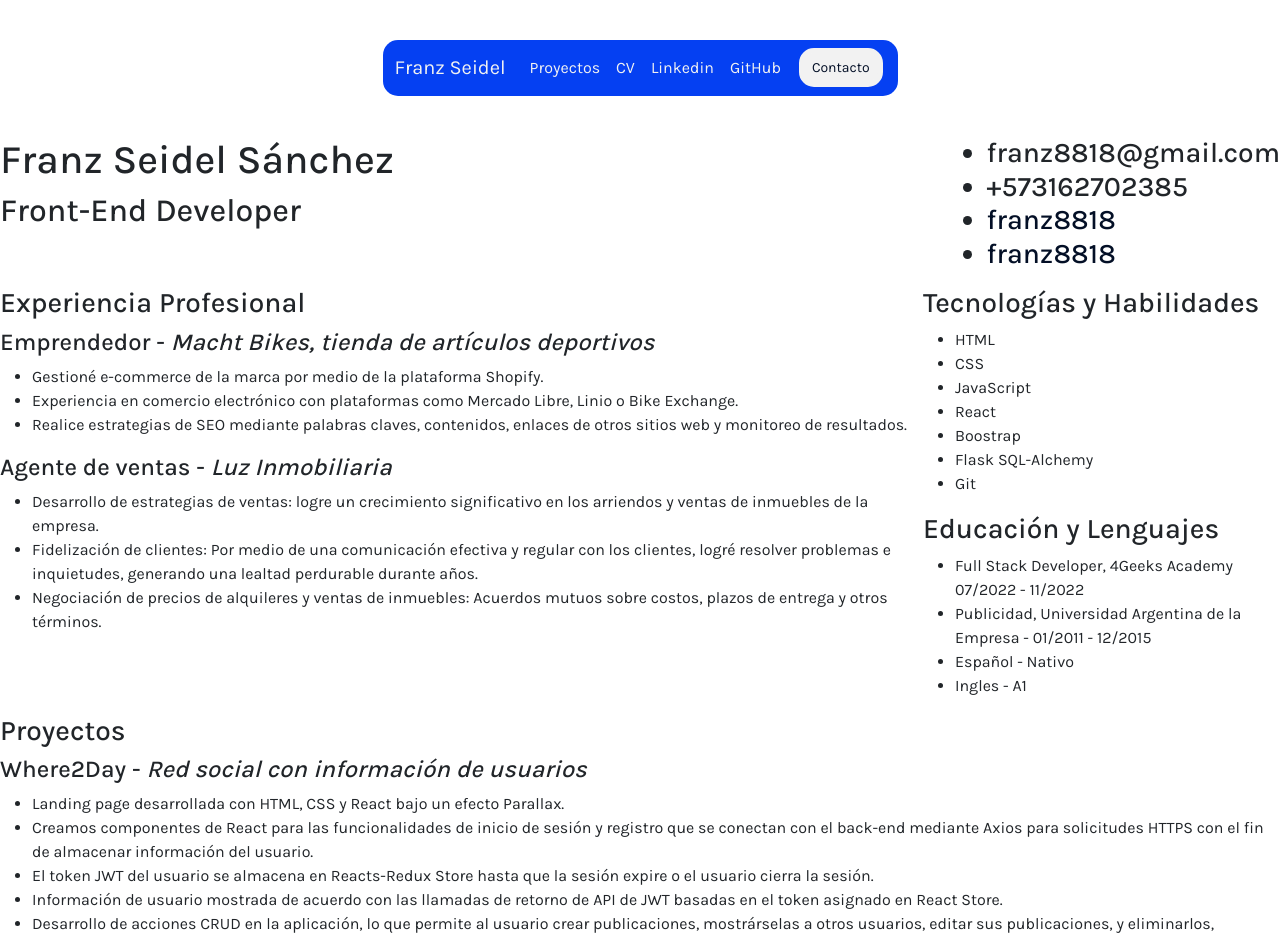
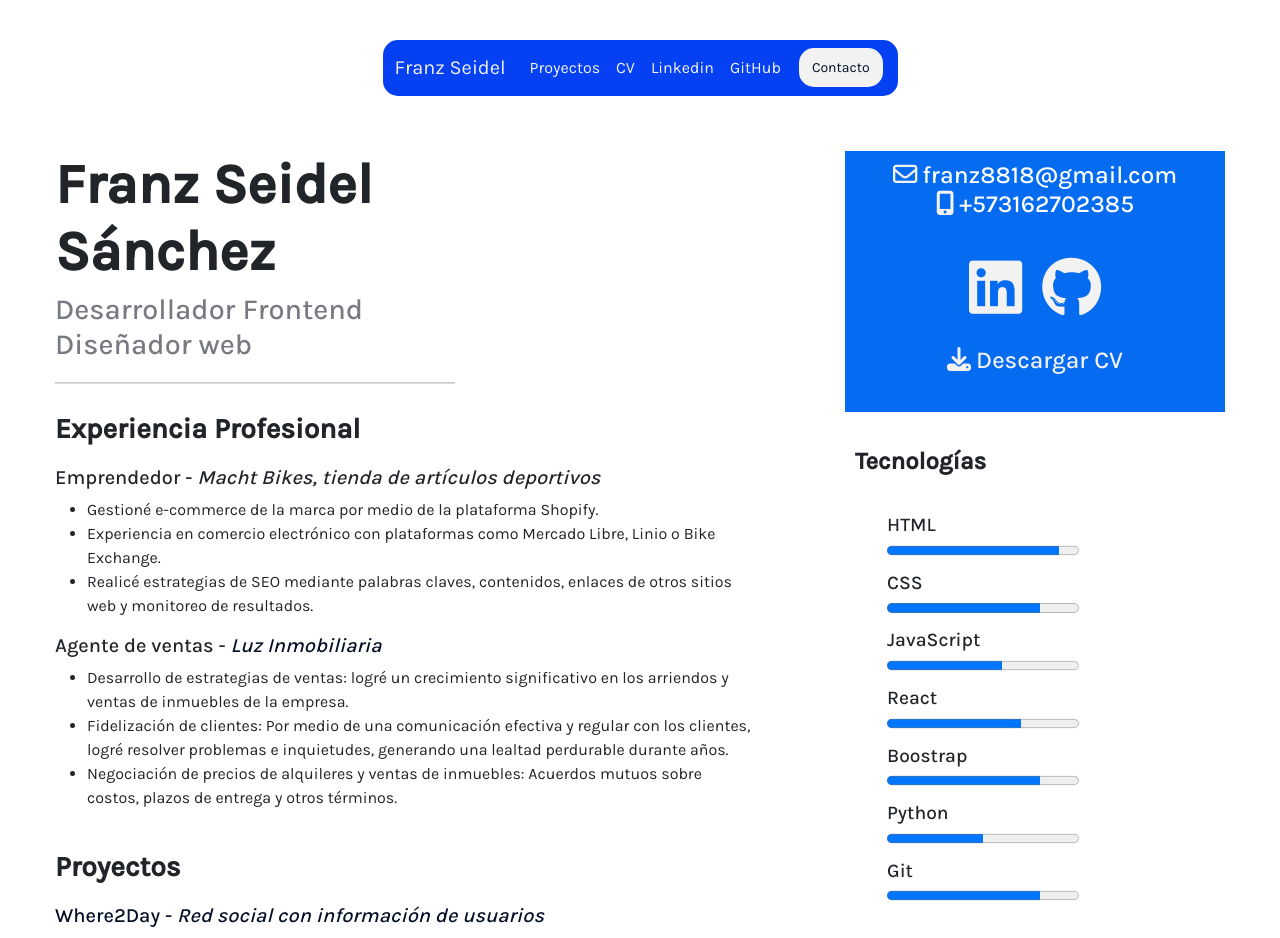
Before and after one commit to franz8818/Portfolio, a React (Vite) app: page /cv in a window 1280 px wide. Shown: the top 938 px of the page. Built offline with nearby package versions, Linux system fonts and the light colour scheme.

Commit message:
CV casi copmpleto, estamos cerca

```diff
--- a/index.html
+++ b/index.html
@@ -8,8 +8,9 @@
     <meta name="description" content="Portafolio de desarrollo web de Franz Seidel" />
     <meta name="keywords" content="HTML, CSS, JavaScript, Boostrap, React, Git, Vite" />
     <title>Franz Seidel</title>
-    <!-- Icono personalizado - Favicon -->
+    <!-- Iconos personalizado - Favicon & font-awesome -->
     <link rel="icon" type="image/x-icon" href="src/assets/code-slash.svg">
+    <link rel="stylesheet" href="https://cdnjs.cloudflare.com/ajax/libs/font-awesome/6.4.2/css/all.min.css" integrity="sha512-z3gLpd7yknf1YoNbCzqRKc4qyor8gaKU1qmn+CShxbuBusANI9QpRohGBreCFkKxLhei6S9CQXFEbbKuqLg0DA==" crossorigin="anonymous" referrerpolicy="no-referrer" />
     <!-- Boostrap -->
     <link href="https://cdn.jsdelivr.net/npm/bootstrap@5.3.2/dist/css/bootstrap.min.css" rel="stylesheet" integrity="sha384-T3c6CoIi6uLrA9TneNEoa7RxnatzjcDSCmG1MXxSR1GAsXEV/Dwwykc2MPK8M2HN" crossorigin="anonymous">
     <!-- Google Fonts -->
--- a/src/App.jsx
+++ b/src/App.jsx
@@ -1,5 +1,3 @@
-import { useState } from 'react'
-
 function App() {
   return (
     <>
--- a/src/components/cv.jsx
+++ b/src/components/cv.jsx
@@ -1,95 +1,114 @@
+function Cv() {
 
-function Cv (){
+    const contactoStyles = {
+        fontSize: '3.8em',
+        background: 'var(--bluer-)',
+        color: 'white',
+        padding: '10px 10px 30px',
+    };
+
+    const iconStyles = {
+        display: 'flex',
+        flexDirection: 'row',
+        gap: '20px',
+        justifyContent: 'center',  // Centra horizontalmente
+        alignItems: 'center', // Centra verticalmente
+        marginTop: '25px'
+    };
+
+    const sectionStyles = {
+        maxWidth: '700px',
+    };
+
     return (
-    <>
-    <header className="d-flex justify-content-between" >
-        <div className="nombre">
-            <h1>Franz Seidel Sánchez</h1>
-            <h2>Front-End Developer</h2>
+        <div className="container" style={{ padding: '15px' }}>
+            <section className="info-cv">
+                <header className="d-flex justify-content-between">
+                    <div className="perfil">
+                        <h1 style={{ fontWeight: '800', fontSize: '3.5em' }}>Franz Seidel Sánchez</h1>
+                        <h2 style={{ fontSize: '1.8em', maxWidth: '400px', color: 'var(--shadow-)' }}>Desarrollador Frontend Diseñador web</h2>
+                        <hr style={{ margin: '20px 0', height: '2px', backgroundColor: 'var(--shadow-)' }} />
                     </div>
-        <div className="contacto">
-            <h3><ul>
-                <li>franz8818@gmail.com</li>
-                <li>+573162702385</li>
-                <li><a href="https://www.linkedin.com/in/franz8818/">franz8818</a></li>
-                <li><a href="https://github.com/franz8818">franz8818</a></li>
-            </ul></h3>
+                    <div className="contacto" style={{ width: '380px' }}>
+                        <div style={contactoStyles}>
+                            <h2 style={{ fontSize: '0.4em', textAlign: 'center', margin: '0 auto' }}><i class="fa-regular fa-envelope" style={{ color: 'var(--white-)', marginRight: "5px" }}></i>franz8818@gmail.com</h2>
+                            <h2 style={{ fontSize: '0.4em', marginTop: "5px", textAlign: 'center', margin: '0 auto' }}><i class="fa-solid fa-mobile-screen-button" style={{ color: 'var(--white-)', marginRight: "5px" }}></i>+573162702385</h2>
+                            <div style={iconStyles}>
+                                <a href="https://www.linkedin.com/in/franz8818/" target="_blank"><i className="fa-brands fa-linkedin" style={{ color: 'var(--white-)' }}></i></a>
+                                <a href="https://github.com/franz8818" target="_blank"><i className="fa-brands fa-github" style={{ color: 'var(--white-)' }}></i></a>
+                            </div>
+                            <h4 style={{marginTop: "10px", textAlign: 'center', color: 'var(--white-)'}}> <i class="fa-solid fa-download" style={{ marginRight: "5px" }}></i>Descargar CV</h4>
+                        </div>
                     </div>
                 </header>
+            </section>
             {/* Contenido principal */}
             <main className="d-flex justify-content-between">
-        <section className="section1">
-            <h3>Experiencia Profesional</h3>
+                <section className="carrera" style={sectionStyles}>
+                    <h3 style={{ fontWeight: '700' }}>Experiencia Profesional</h3>
                     <article>
-                <h4>Emprendedor - <i>Macht Bikes, tienda de artículos deportivos</i></h4>
+                        <h5 style={{ fontWeight: '500', marginTop: "20px" }}>Emprendedor - <i>Macht Bikes, tienda de artículos deportivos</i></h5>
                         <ul>
                             <li>Gestioné e-commerce de la marca por medio de la plataforma Shopify.</li>
                             <li>Experiencia en comercio electrónico con plataformas como Mercado Libre, Linio o Bike Exchange.</li>
-                    <li>Realice estrategias de SEO mediante palabras claves, contenidos, enlaces de otros sitios web y monitoreo de resultados.</li>
+                            <li>Realicé estrategias de SEO mediante palabras claves, contenidos, enlaces de otros sitios web y monitoreo de resultados.</li>
                         </ul>
                     </article>
                     <article>
-                <h4>Agente de ventas - <i>Luz Inmobiliaria</i></h4>
+                        <h5 style={{ fontWeight: '500' }}>Agente de ventas - <a href="https://luzinmobiliaria.com/" target="_blank" rel="noopener noreferrer"><i>Luz Inmobiliaria</i></a></h5>
                         <ul>
-                    <li>Desarrollo de estrategias de ventas: logre un crecimiento significativo en los arriendos y
-                        ventas de inmuebles de la empresa.</li>
-                    <li>Fidelización de clientes: Por medio de una comunicación efectiva y regular con los clientes,
-                        logré resolver problemas e inquietudes, generando una lealtad perdurable durante años.</li>
-                    <li>Negociación de precios de alquileres y ventas de inmuebles: Acuerdos mutuos sobre costos, plazos
-                        de entrega y otros términos.</li>
+                            <li>Desarrollo de estrategias de ventas: logré un crecimiento significativo en los arriendos y ventas de inmuebles de la empresa.</li>
+                            <li>Fidelización de clientes: Por medio de una comunicación efectiva y regular con los clientes, logré resolver problemas e inquietudes, generando una lealtad perdurable durante años.</li>
+                            <li>Negociación de precios de alquileres y ventas de inmuebles: Acuerdos mutuos sobre costos, plazos de entrega y otros términos.</li>
+                        </ul>
+                    </article>
+                    <h3 style={{ fontWeight: '700', marginTop: "40px"}}>Proyectos</h3>
+                <article>
+                    <h5 style={{ fontWeight: '500', marginTop: "20px"}}>
+                        <a href="https://github.com/Charlytoc/where2day" target="_blank" rel="noopener noreferrer">
+                            Where2Day - <i>Red social con información de usuarios</i>
+                        </a>
+                    </h5>
+                    <ul style={{ marginBottom: "30px"}}>
+                        <li>Landing page desarrollada con HTML, CSS y React bajo un efecto Parallax.</li>
+                        <li>Creamos componentes de React para las funcionalidades de inicio de sesión y registro que se conectan con el back-end mediante Axios para solicitudes HTTPS con el fin de almacenar información del usuario.</li>
+                        <li>El token JWT del usuario se almacena en Reacts-Redux Store hasta que la sesión expire o el usuario cierre la sesión.</li>
+                        <li>Información de usuario mostrada de acuerdo con las llamadas de retorno de API de JWT basadas en el token asignado en React Store.</li>
+                        <li>Desarrollo de acciones CRUD en la aplicación, lo que permite al usuario crear publicaciones, mostrárselas a otros usuarios, editar sus publicaciones, y eliminarlos, mediante métodos almacenados en objetos de Redux.</li>
+                        <li>Diseñé los wireframes para los componentes las vistas de React. El proyecto se basó en una metodología Agile y Scrum que ayudó a cumplir con éxito los plazos de entrega.</li>
                     </ul>
                     </article>
                 </section>
                 {/* Contenido adicional, no pertenece directamente a */}
-                <aside>
-                    <section className="section3">
-                        <h3>Tecnologías y Habilidades</h3>
+                <aside style={{ width: '370px', marginTop: "35px" }}>
+                    <section className="conocimientos">
+                        <h4 style={{ fontWeight: '600' }}>Tecnologías</h4>
                         <article>
-                            <ul>
-                                <li>HTML</li>
-                                <li>CSS</li>
-                                <li>JavaScript</li>
-                                <li>React</li>
-                                <li>Boostrap</li>
-                                <li>Flask SQL-Alchemy</li>
-                                <li>Git</li>
+                            <ul style={{ listStyleType: 'none', fontWeight: '500', fontSize:"1.2em", marginTop: "35px" }}>
+                                <li>HTML <br/> <progress min="0" value="90" max="100"> </progress> </li>
+                                <li>CSS <br/> <progress min="0" value="80" max="100"> </progress> </li>
+                                <li>JavaScript <br/> <progress min="0" value="60" max="100"> </progress> </li>
+                                <li>React <br/> <progress min="0" value="70" max="100"> </progress> </li>
+                                <li>Boostrap <br/> <progress min="0" value="80" max="100"> </progress> </li>
+                                <li>Python <br/> <progress min="0" value="50" max="100"> </progress> </li>
+                                <li>Git <br/> <progress min="0" value="80" max="100"> </progress> </li>
                             </ul>
                         </article>
-                        <h3>Educación y Lenguajes</h3>
+                        <hr style={{ margin: '50px 0', height: '2px', backgroundColor: 'var(--shadow-)' }} />
+                        <h4 style={{ fontWeight: '600', marginTop: "45px" }}>Educación e Idiomas</h4>
                         <article>
-                            <ul>
-                                <li>Full Stack Developer, 4Geeks Academy 07/2022 - 11/2022</li>
-                                <li>Publicidad, Universidad Argentina de la Empresa - 01/2011 - 12/2015</li>
-                                <li>Español - Nativo</li>
-                                <li>Ingles - A1</li>
+                            <ul style={{ listStyleType: 'none' }}>
+                                <li><span style={{ fontStyle: 'italic' }}>Full Stack Developer</span>, <span style={{ fontWeight: 'bold' }}>4Geeks Academy </span> <span style={{ fontStyle: 'italic' }}>07/2022 - 11/2022</span></li>
+                                <li><span style={{ fontStyle: 'italic' }}>Publicidad</span> , <span style={{ fontWeight: 'bold' }}>Universidad Argentina de la Empresa </span> - <span style={{ fontStyle: 'italic' }}>01/2011 - 12/2015 </span></li>
+                                <li><span style={{ fontWeight: 'bold' }}>Español </span> - <span style={{ fontStyle: 'italic' }}>Nativo</span></li>
+                                <li><span style={{ fontWeight: 'bold' }}>Inglés </span> - <span style={{ fontStyle: 'italic' }}>A1</span></li>
                             </ul>
                         </article>
                     </section>
                 </aside>
             </main>
-                <section className="section2">
-                <h3>Proyectos</h3>
-                <article>
-                    <h4>Where2Day - <i>Red social con información de usuarios</i></h4>
-                    <ul>
-                        <li>Landing page desarrollada con HTML, CSS y React bajo un efecto Parallax.</li>
-                        <li>Creamos componentes de React para las funcionalidades de inicio de sesión y registro que se conectan con el back-end mediante Axios para solicitudes HTTPS con el fin de almacenar información del usuario.</li>
-                        <li>El token JWT del usuario se almacena en Reacts-Redux Store hasta que la sesión expire o el usuario cierra la sesión.</li>
-                        <li>Información de usuario mostrada de acuerdo con las llamadas de retorno de API de JWT basadas en el token asignado en React Store.</li>
-                        <li>Desarrollo de acciones CRUD en la aplicación, lo que permite al usuario crear publicaciones, mostrárselas a otros usuarios, editar sus publicaciones, y eliminarlos, mediante métodos almacenados en objetos de Redux.</li>
-                        <li>Diseñé los wireframes para los componentes las vistas de React. El proyecto se basó en una metodología Agile y Scrum que ayudo a cumplir con éxito los plazos de entrega.</li>
-                    </ul>
-                </article>
-        </section>
-        <footer>
-            <div className="footer d-flex justify-content-between">
-                <h2>Franz Seidel Sánchez</h2>
-                <h2>franz8818@gmail.com</h2>
-            </div>
-        </footer>
-        </>
-)
-
+        </div >
+    );
 }
 
-export default Cv
+export default Cv;
--- a/src/components/proyectW2d.jsx
+++ b/src/components/proyectW2d.jsx
@@ -1,6 +1,5 @@
 import React from 'react';
 import { Link, useNavigate } from 'react-router-dom';
-
 
 function W2d() {
     return (
@@ -17,12 +16,15 @@ function W2d() {
                         <a
                             href="https://github.com/Charlytoc/where2day"
                             target="_blank"
-                            rel="noopener noreferrer" className="repo-link"> Repositorio en GitHub
+                            rel="noopener noreferrer" className="repo-link">
+                            <i className="fab fa-github" style={{ color: 'var(--shadow-)', fontSize: '2em' }}></i>
                         </a>
-                        <img className="intro-proyects" src="src/assets/landing-page-cover.png" alt="Where2Day" />
-                        <img className="intro-proyects" src="src/assets/w2dfeed.png" alt="Where2Day" />
-                        <img className="intro-proyects" src="src/assets/w2dpost0.png" alt="Where2Day" />
-                        <img className="intro-proyects" src="src/assets/w2dpost3.png" alt="Where2Day" />
+                        <div className="intro-pic col-6">
+                            <img className="intro-proyects" src="src/assets/landing-page-cover.png" alt="Where2Day" />
+                            <img className="intro-proyects" src="src/assets/w2dfeed.png" alt="Where2Day" />
+                            <img className="intro-proyects" src="src/assets/w2dpost0.png" alt="Where2Day" />
+                            <img className="intro-proyects" src="src/assets/w2dpost3.png" alt="Where2Day" />
+                        </div>
                     </div>
                     <div className="intro col-6">
                         <p className="info-text">
--- a/src/styles/common.css
+++ b/src/styles/common.css
@@ -20,6 +20,11 @@ html, body {
   text-decoration: none;  /*  Elimina la linea tipica de los enlaces */
 }
 
+.contacto a{
+    /* Color de los enlaces */
+  text-decoration: none;  /*  Elimina la linea tipica de los enlaces */
+}
+
  /* a:hover {
    text-decoration: underline;   Aparece la linea típica de los enlaces
   color: var(--light-);  Color de los enlaces
```
Also changed, not shown: src/styles/styles.css (+9 -1 lines). Lines whose indentation alone changed are shown as unchanged.
